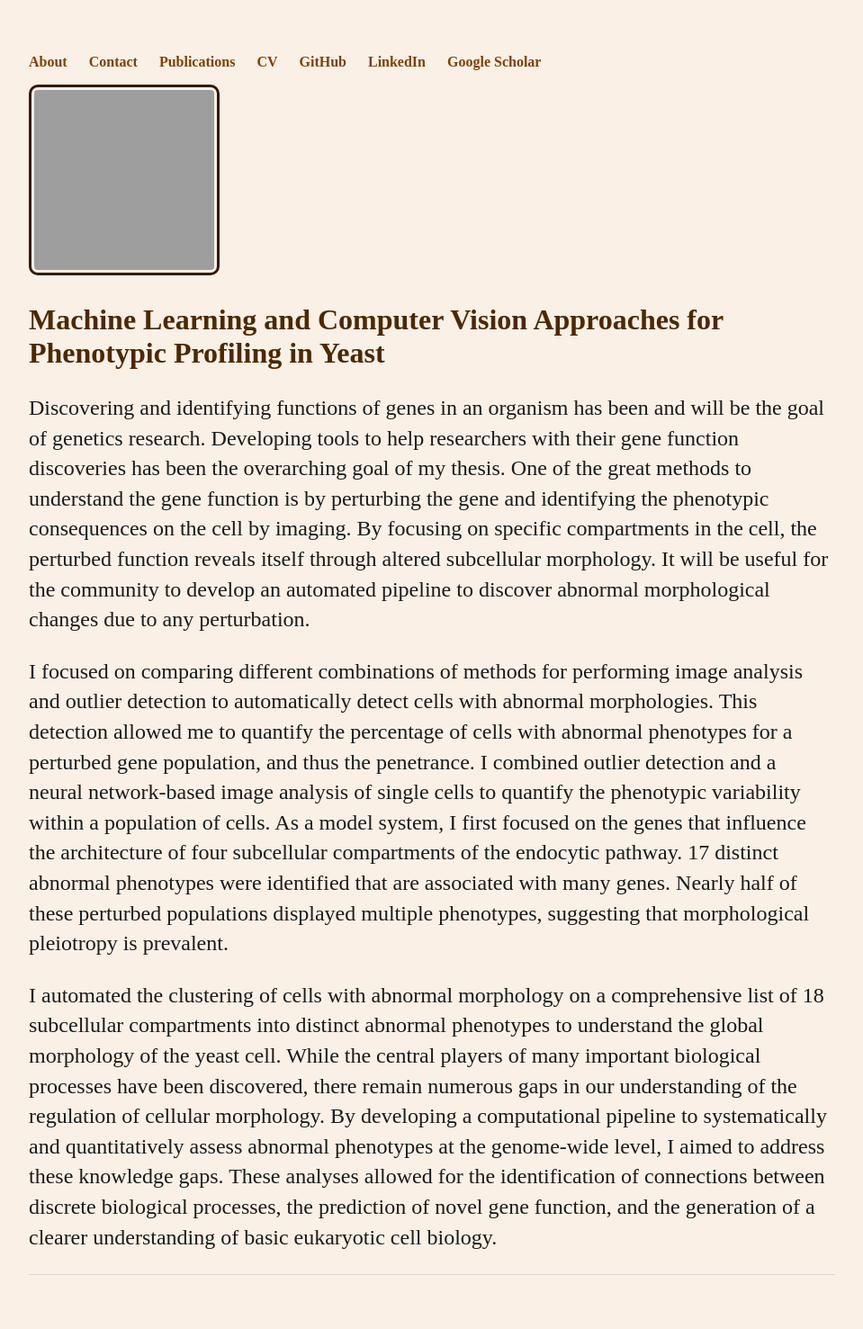
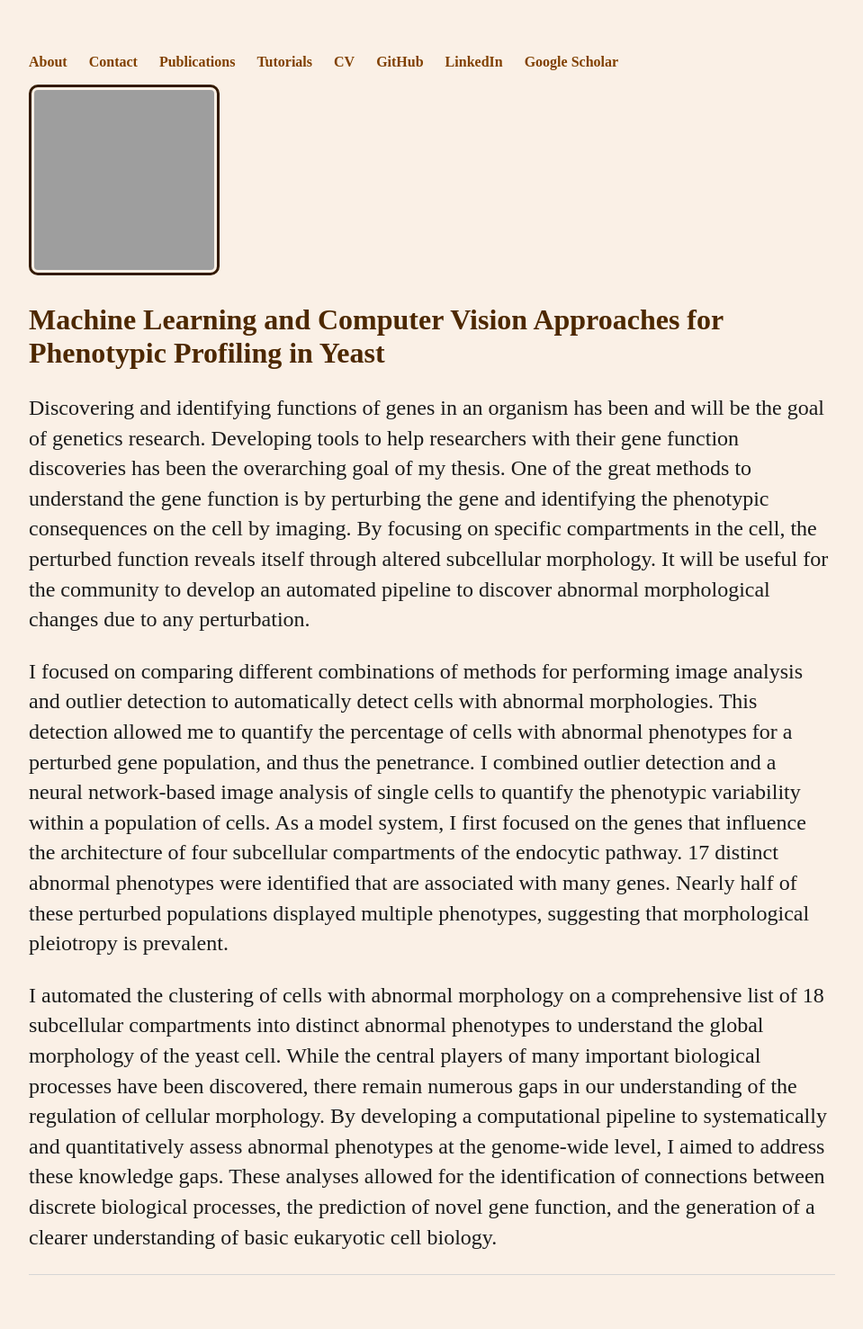
Before and after one commit to nsahin/nsahin.github.io, a Jekyll site: the page built from abstract/index.html, in a window 1280 px wide. Shown: the whole page at 90% size, without its empty margins (160-1119 px from the left). Built offline with Jekyll 4.4.1, drawn with Linux system fonts in a browser that asks for light colours; grey boxes are pictures that could not be loaded.

Commit message:
Update default.html

```diff
--- a/_layouts/default.html
+++ b/_layouts/default.html
@@ -9,8 +9,9 @@
 			<nav>
 	    		<ul>
 	        		<li><a href="/">About</a></li>
-				<li><a href="mailto:nil.sahin@mail.utoronto.ca">Contact</a></li>
+				<li><a href="mailto:nil_sahin@yahoo.com">Contact</a></li>
 				<li><a href="/publications/">Publications</a></li>
+				<li><a href="/tutorials/">Tutorials</a></li>
 	        		<li><a href="/files/nil_cv.pdf">CV</a></li>
         		  	<li><a href="https://github.com/nsahin">GitHub</a></li>
 				<li><a href="https://www.linkedin.com/in/nilsahin/">LinkedIn</a></li>
```
